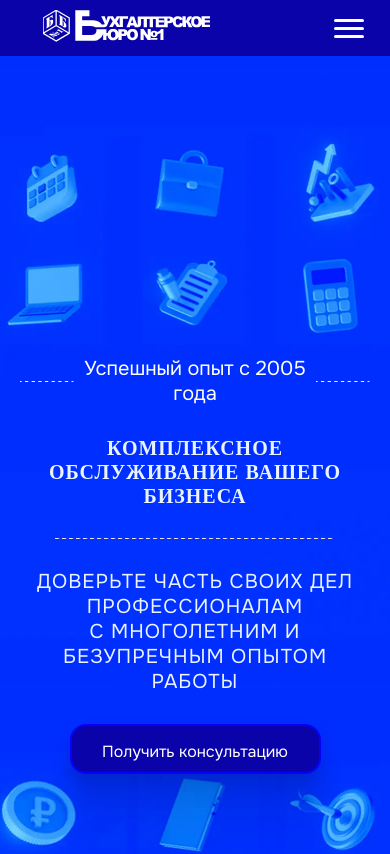
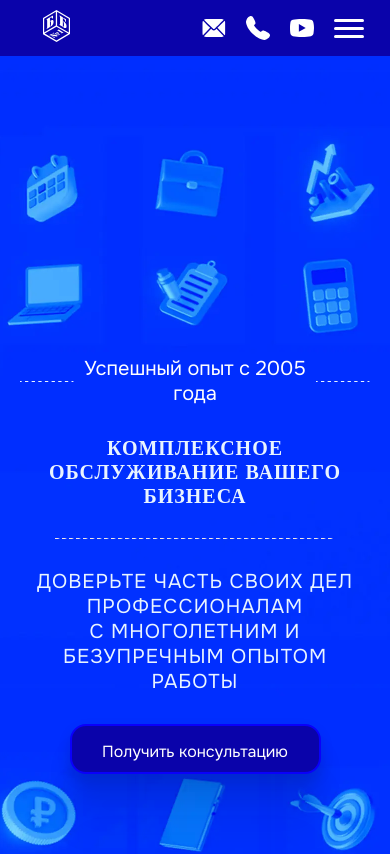
Before and after one commit to YudinArtem90/test-side, a website with bundled scripts: page index.html in a window 390 px wide. Shown: the top 854 px of the page. Built offline with nearby package versions, Linux system fonts and the light colour scheme; a web font is replaced by a local one.

Commit message:
fix header

```diff
--- a/css/header.css
+++ b/css/header.css
@@ -95,6 +95,7 @@
 
 .site-header__icon--phone {
   mask-image: url('../svg/header/phone.svg');
+  display: none;
 }
 
 .site-header__icon--burger {
@@ -157,8 +158,12 @@
 }
 
 @media (max-width: 768px) {
-  .site-header__icon--youtube {
+  /* .site-header__icon--youtube {
     display: none;
+  } */
+
+  .site-header__icon--phone {
+    display: inline-block;
   }
 }
 
@@ -230,9 +235,8 @@
     height: 20px;
   }
 
-  .site-header__icon--phone,
-  .site-header__icon--email {
-    display: none;
+  .site-header__icons {
+    gap: 30px;
   }
 }
 
@@ -243,4 +247,7 @@
   .site-header {
     padding: 10px 26px 10px 43px;
   }
+  .site-header__icons {
+    gap: 20px;
+  }
 }
--- a/header.html
+++ b/header.html
@@ -1,9 +1,11 @@
 <div class="site-header__container">
-  <div class="site-header__logo">
-    <a href="/">
+  <a href="/">
+    <picture class="site-header__logo">
+      <source srcset="./svg/logo-mobile.svg" media="(max-width: 480px)" />
+
       <img src="./svg/logo.svg" alt="ББ№1" class="site-header__logo-image" />
-    </a>
-  </div>
+    </picture>
+  </a>
 
   <div class="site-header__nav-icons">
     <nav class="site-header__nav">
```
Also changed, not shown: svg/logo-mobile.svg (added).
